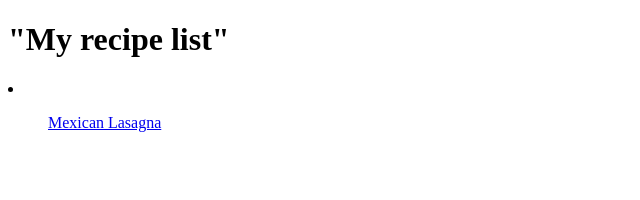
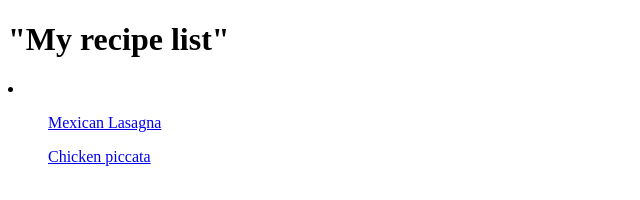
Before and after one commit to Timinii/recipes, a plain HTML site: page index.html in a window 1280 px wide. Shown: the whole page, without its empty margins (0-640 px from the left). Drawn offline with Linux system fonts and the light colour scheme.

Commit message:
update recipe

```diff
--- a/index.html
+++ b/index.html
@@ -12,7 +12,7 @@
         <a href="/lasagna.html">Mexican Lasagna</a>
       </ol>
       <ol>
-        <a href="/piccata.html"></a>
+        <a href="/piccata.html">Chicken piccata</a>
       </ol>
     </li>
   </body>
```
